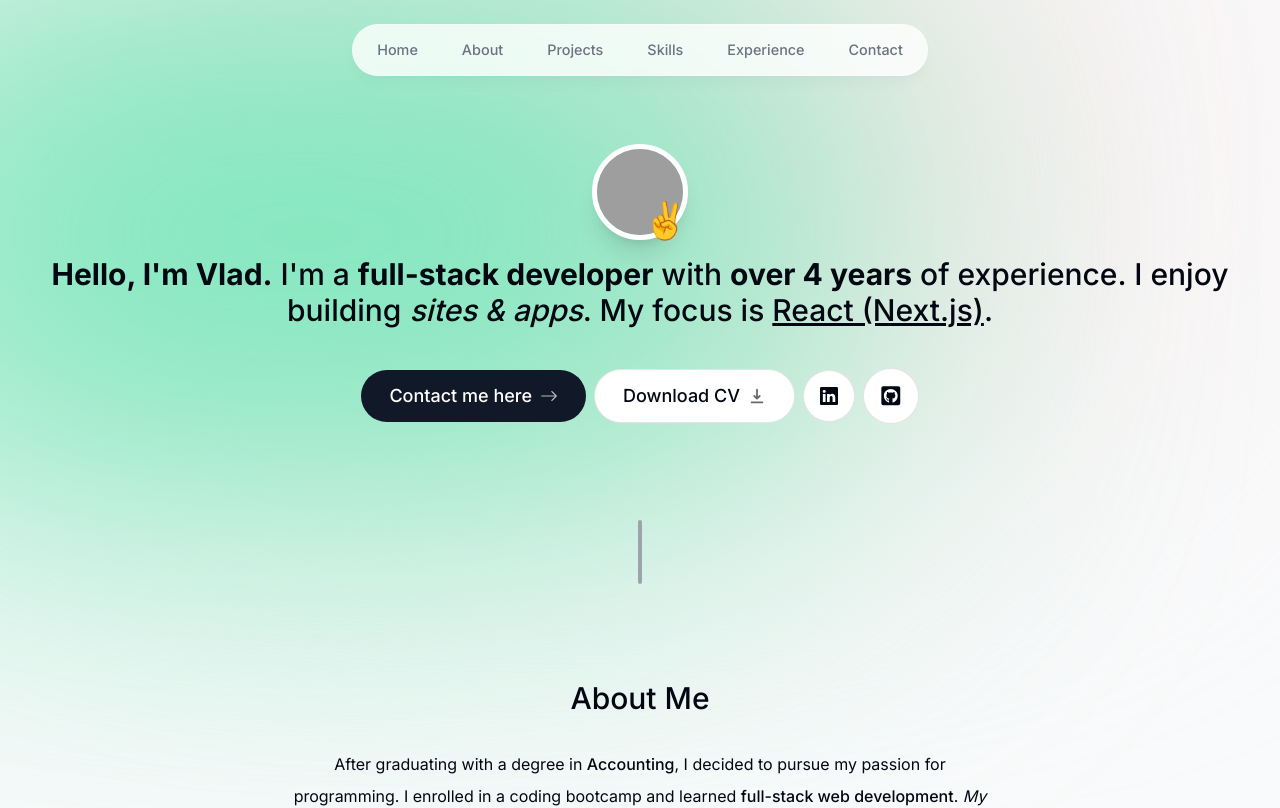
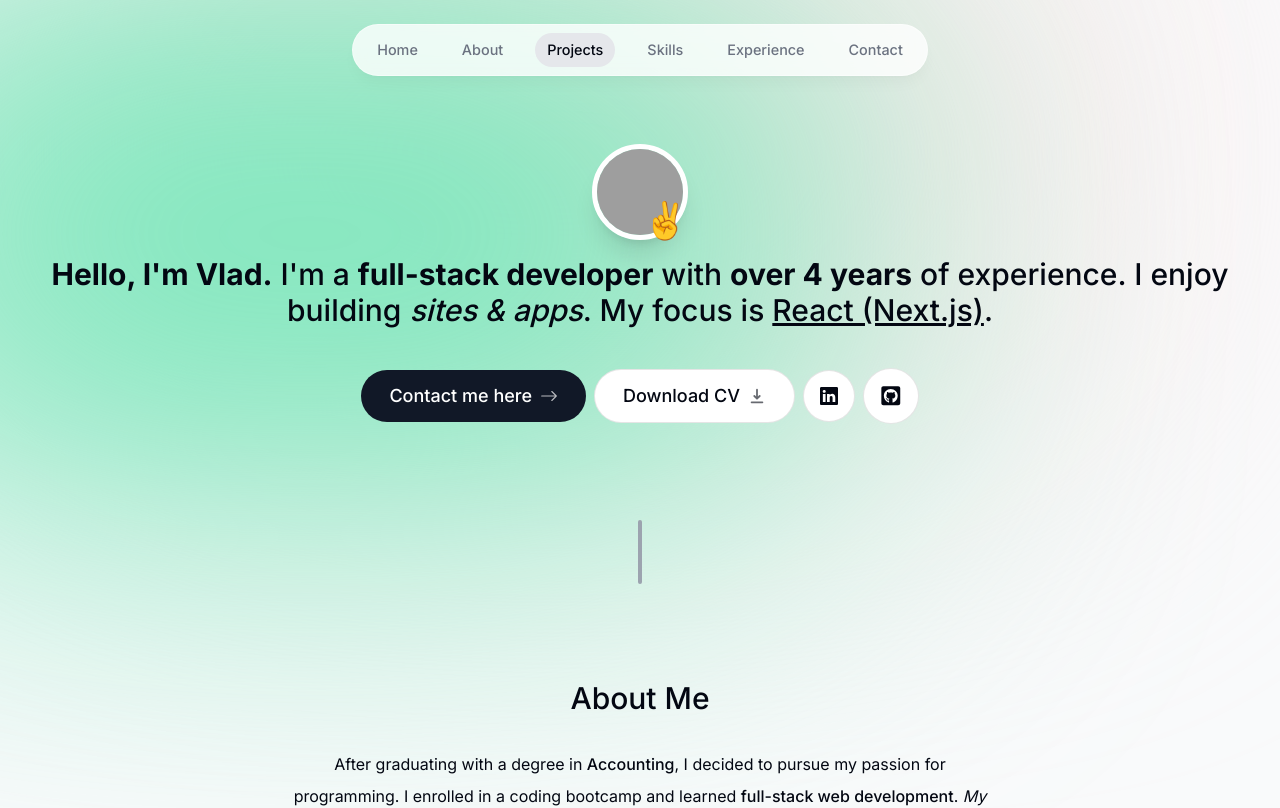
Before and after one commit to vlad434/Portofolio, a Next.js app: page / in a window 1280 px wide. Shown: the top 808 px of the page. Built offline with nearby package versions, Linux system fonts and the light colour scheme; grey boxes are pictures that could not be loaded.

Commit message:
Added custom hooks and useContext in order to keep track of current page section

```diff
--- a/app/layout.tsx
+++ b/app/layout.tsx
@@ -1,6 +1,7 @@
 import Header from "@/components/Header";
 import "./globals.css";
 import { Inter } from "next/font/google";
+import ActiveSectionContext from "@/context/ActiveSectionContext";
 
 const inter = Inter({ subsets: ["latin"] });
 
@@ -22,8 +23,10 @@ export default function RootLayout({
         <div className="bg-[#fbe2e3] absolute top-[-6rem] -z-10 right-[11rem] h-[31.25rem] w-[31.25rem] rounded-full blur-[10rem] sm:w-[68.75rem]"></div>
         <div className="bg-[#6ee7b7] absolute top-[-1rem] -z-10 left-[-35rem] h-[31.25rem] w-[50rem] rounded-full blur-[10rem] sm:w-[68.75rem] md:left-[-33rem] lg:left-[-28rem] xl:left-[-15rem] 2xl:left-[-5rem]"></div>
 
-        <Header />
-        {children}
+        <ActiveSectionContext>
+          <Header />
+          {children}
+        </ActiveSectionContext>
       </body>
     </html>
   );
--- a/components/About.tsx
+++ b/components/About.tsx
@@ -1,12 +1,26 @@
 "use client";
 
-import React from "react";
+import React, { useEffect } from "react";
 import SectionHeading from "./SectionHeading";
 import { motion } from "framer-motion";
+import { useInView } from "react-intersection-observer";
+import { useActiveSectionContext } from "@/context/ActiveSectionContext";
 
 export default function About() {
+  const { ref, inView } = useInView({
+    threshold: 0.75,
+  });
+  const { setActiveSection } = useActiveSectionContext();
+
+  useEffect(() => {
+    if (inView) {
+      setActiveSection("About");
+    }
+  }, [inView, setActiveSection]);
+
   return (
     <motion.section
+      ref={ref}
       initial={{ opacity: 0, y: 100 }}
       animate={{ opacity: 1, y: 0 }}
       transition={{ delay: 0.175 }}
--- a/components/Header.tsx
+++ b/components/Header.tsx
@@ -3,8 +3,11 @@ import React from "react";
 import { motion } from "framer-motion";
 import { links } from "@/lib/data";
 import Link from "next/link";
+import { useActiveSectionContext } from "@/context/ActiveSectionContext";
 
 export default function Header() {
+  const { activeSection, setActiveSection } = useActiveSectionContext();
+
   return (
     <header className="z-[999] relative">
       <motion.div
@@ -19,14 +22,29 @@ export default function Header() {
             <motion.li
               initial={{ y: -100, opacity: 0 }}
               animate={{ y: 0, opacity: 1 }}
-              className="h-3/4 flex items-center justify-center"
+              className="h-3/4 relative flex items-center justify-center"
               key={link.hash}
             >
               <Link
-                className="flex w-full items-center justify-center px-3 py-3 hover:text-gray-950 transition"
+                className={`flex w-full items-center justify-center px-3 py-3 hover:text-gray-950 ${
+                  activeSection === link.name ? "text-gray-950" : ""
+                } transition`}
                 href={link.hash}
+                onClick={() => setActiveSection(link.name)}
               >
                 {link.name}
+
+                {link.name === activeSection && (
+                  <motion.span
+                    className="bg-gray-200 rounded-full absolute inset-0 -z-10"
+                    layoutId="activeSection"
+                    transition={{
+                      type: "spring",
+                      stiffness: 380,
+                      damping: 30,
+                    }}
+                  ></motion.span>
+                )}
               </Link>
             </motion.li>
           ))}
--- a/components/Intro.tsx
+++ b/components/Intro.tsx
@@ -1,16 +1,30 @@
 "use client";
 
 import Image from "next/image";
-import React from "react";
+import React, { useEffect } from "react";
 import { motion } from "framer-motion";
 import { BsArrowRight, BsLinkedin } from "react-icons/bs";
 import Link from "next/link";
 import { HiDownload } from "react-icons/hi";
 import { FaGithubSquare } from "react-icons/fa";
+import { useInView } from "react-intersection-observer";
+import { useActiveSectionContext } from "@/context/ActiveSectionContext";
 
 export default function Intro() {
+  const { ref, inView } = useInView({
+    threshold: 0.5,
+  });
+  const { setActiveSection } = useActiveSectionContext();
+
+  useEffect(() => {
+    if (inView) {
+      setActiveSection("Home");
+    }
+  }, [inView, setActiveSection]);
+
   return (
     <section
+      ref={ref}
       id="home"
       className="mb-28 mx-w-[50rem] text-center sm:mb-0 scroll-mt-[100rem]"
     >
--- a/components/Projects.tsx
+++ b/components/Projects.tsx
@@ -1,13 +1,26 @@
 "use client";
 
-import React from "react";
+import React, { useEffect } from "react";
 import SectionHeading from "./SectionHeading";
 import Project from "./Project";
 import { projectsData } from "@/lib/data";
+import { useInView } from "react-intersection-observer";
+import { useActiveSectionContext } from "@/context/ActiveSectionContext";
 
 export default function Projects() {
+  const { ref, inView } = useInView({
+    threshold: 0.5,
+  });
+  const { setActiveSection } = useActiveSectionContext();
+
+  useEffect(() => {
+    if (inView) {
+      setActiveSection("Projects");
+    }
+  }, [inView, setActiveSection]);
+
   return (
-    <section id="projects" className="scroll-mt-28">
+    <section ref={ref} id="projects" className="scroll-mt-28">
       <SectionHeading>My projects</SectionHeading>
       <div>
         {projectsData.map((project, index) => (
--- /dev/null
+++ b/context/ActiveSectionContext.tsx
@@ -0,0 +1,44 @@
+"use client";
+
+import React, { useState, createContext, useContext } from "react";
+import { links } from "@/lib/data";
+
+type SectionName = (typeof links)[number]["name"];
+type ActiveSectionContextProps = {
+  children: React.ReactNode;
+};
+type ActiveSectionContextType = {
+  activeSection: SectionName;
+  setActiveSection: React.Dispatch<React.SetStateAction<SectionName>>;
+};
+
+export const ActiveContext = createContext<ActiveSectionContextType | null>(
+  null
+);
+
+export default function ActiveSectionContext({
+  children,
+}: ActiveSectionContextProps) {
+  const [activeSection, setActiveSection] = useState<SectionName>("Home");
+
+  return (
+    <ActiveContext.Provider
+      value={{
+        activeSection: activeSection,
+        setActiveSection: setActiveSection,
+      }}
+    >
+      {children}
+    </ActiveContext.Provider>
+  );
+}
+
+export function useActiveSectionContext() {
+  const context = useContext(ActiveContext);
+
+  if (context === null) {
+    throw new Error();
+  }
+
+  return context;
+}
--- a/package.json
+++ b/package.json
@@ -13,7 +13,8 @@
     "next": "15.0.2",
     "react": "19.0.0-rc-02c0e824-20241028",
     "react-dom": "19.0.0-rc-02c0e824-20241028",
-    "react-icons": "^5.3.0"
+    "react-icons": "^5.3.0",
+    "react-intersection-observer": "^9.13.1"
   },
   "devDependencies": {
     "@types/node": "^20",
```
Also changed, not shown: 1 other file (tests, documents, lock files or other folders).
